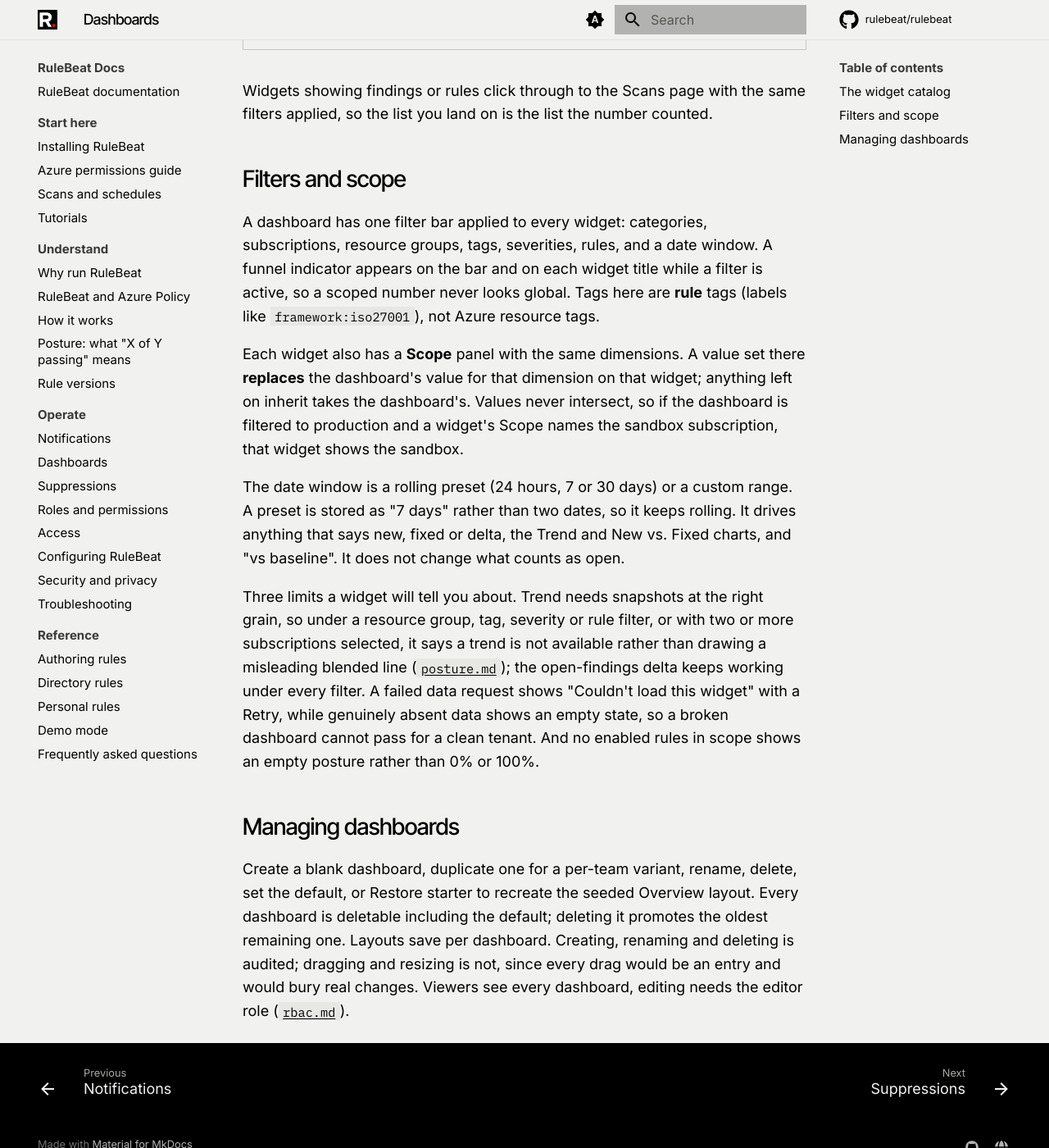
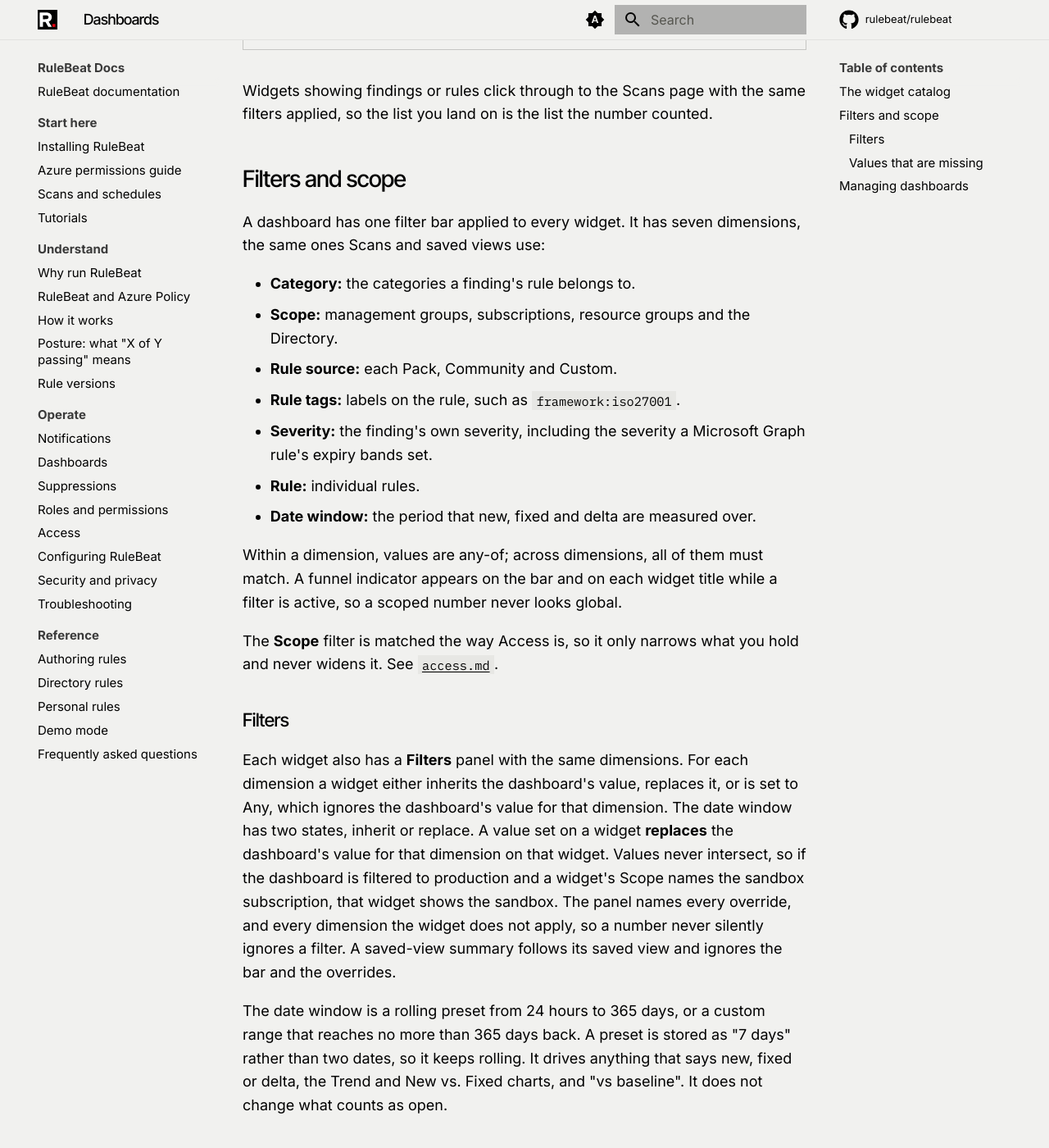
Before and after one commit to rulebeat/rulebeat, an MkDocs documentation site: the page built from docs/public/dashboards.md, in a window 1280 px wide and 1400 px high, scrolled down 1810 px. Shown: the whole window at 82% size. Built offline with MkDocs 1.6.1 and Material for MkDocs 9.7.7, drawn with Linux system fonts in a browser that asks for light colours; comment, search, counter and statistics services are not loaded; some of the changed text lies outside the part shown.

```diff
--- a/docs/public/dashboards.md
+++ b/docs/public/dashboards.md
@@ -35,23 +35,59 @@ the list you land on is the list the number counted.
 
 ## Filters and scope
 
-A dashboard has one filter bar applied to every widget: categories, subscriptions, resource groups,
-tags, severities, rules, and a date window. A funnel indicator appears on the bar and on each widget
-title while a filter is active, so a scoped number never looks global. Tags here are **rule** tags
-(labels like `framework:iso27001`), not Azure resource tags.
+A dashboard has one filter bar applied to every widget. It has seven dimensions, the same ones Scans
+and saved views use:
 
-Each widget also has a **Scope** panel with the same dimensions. A value set there **replaces** the
-dashboard's value for that dimension on that widget; anything left on inherit takes the dashboard's.
-Values never intersect, so if the dashboard is filtered to production and a widget's Scope names the
-sandbox subscription, that widget shows the sandbox.
+- **Category:** the categories a finding's rule belongs to.
+- **Scope:** management groups, subscriptions, resource groups and the Directory.
+- **Rule source:** each Pack, Community and Custom.
+- **Rule tags:** labels on the rule, such as `framework:iso27001`.
+- **Severity:** the finding's own severity, including the severity a Microsoft Graph rule's expiry
+  bands set.
+- **Rule:** individual rules.
+- **Date window:** the period that new, fixed and delta are measured over.
 
-The date window is a rolling preset (24 hours, 7 or 30 days) or a custom range. A preset is stored as
-"7 days" rather than two dates, so it keeps rolling. It drives anything that says new, fixed or
-delta, the Trend and New vs. Fixed charts, and "vs baseline". It does not change what counts as open.
+Within a dimension, values are any-of; across dimensions, all of them must match. A funnel indicator
+appears on the bar and on each widget title while a filter is active, so a scoped number never looks
+global.
+
+The **Scope** filter is matched the way Access is, so it only narrows what you hold and never widens
+it. See [`access.md`](access.md#the-scope-filter-is-not-access).
+
+### Filters
+
+Each widget also has a **Filters** panel with the same dimensions. For each dimension a widget either
+inherits the dashboard's value, replaces it, or is set to Any, which ignores the dashboard's value
+for that dimension. The date window has two states, inherit or replace. A value set on a widget
+**replaces** the dashboard's value for that dimension on that widget. Values never intersect, so if
+the dashboard is filtered to production and a widget's Scope names the sandbox subscription, that
+widget shows the sandbox. The panel names every override, and every dimension the widget does not
+apply, so a number never silently ignores a filter. A saved-view summary follows its saved view and
+ignores the bar and the overrides.
+
+The date window is a rolling preset from 24 hours to 365 days, or a custom range that reaches no
+more than 365 days back. A preset is stored as "7 days" rather than two dates, so it keeps rolling.
+It drives anything that says new, fixed or delta, the Trend and New vs. Fixed charts, and "vs
+baseline". It does not change what counts as open.
+
+### Values that are missing
+
+A value that cannot be shown as picked stays visible and is never dropped.
+
+- A Scope outside your access is counted, not named: the filter reads "Outside your access".
+- A Scope Azure no longer lists is still named and marked "Not found in Azure". It still matches
+  the findings recorded there.
+- A deleted category still matches the findings recorded under it.
+- Tags and packs that no rule carries match nothing.
+- A long Scope list travels as a short reference in the address. It opens only on the install that
+  made it, and only while its row exists. Otherwise it shows as an unresolved Scope filter that
+  matches nothing and says why.
+
+Findings do not store Azure resource tags, so there is no filter by them. Tags here are rule tags.
 
 Three limits a widget will tell you about. Trend needs snapshots at the right grain, so under a
-resource group, tag, severity or rule filter, or with two or more subscriptions selected, it says a
-trend is not available rather than drawing a misleading blended line
+resource group Scope pick, a tag, severity or rule filter, or with Scope picks across two or more
+subscriptions, it says a trend is not available rather than drawing a misleading blended line
 ([`posture.md`](posture.md#snapshots-and-trend)); the open-findings delta keeps working under every
 filter. A failed data request shows "Couldn't load this widget" with a Retry, while genuinely absent
 data shows an empty state, so a broken dashboard cannot pass for a clean tenant. And no enabled
```
Also changed, not shown: CONTEXT.md (+19 -1 lines), docs/engineering/decisions/0015-the-scope-filter-is-matched-like-access.md (added, +60 -0 lines), docs/engineering/decisions/0016-long-scope-lists-travel-as-content-addressed-sets.md (added, +53 -0 lines), docs/public/access.md (+13 -0 lines), docs/public/posture.md (+24 -2 lines), docs/public/scans-and-schedules.md (+12 -1 lines).
